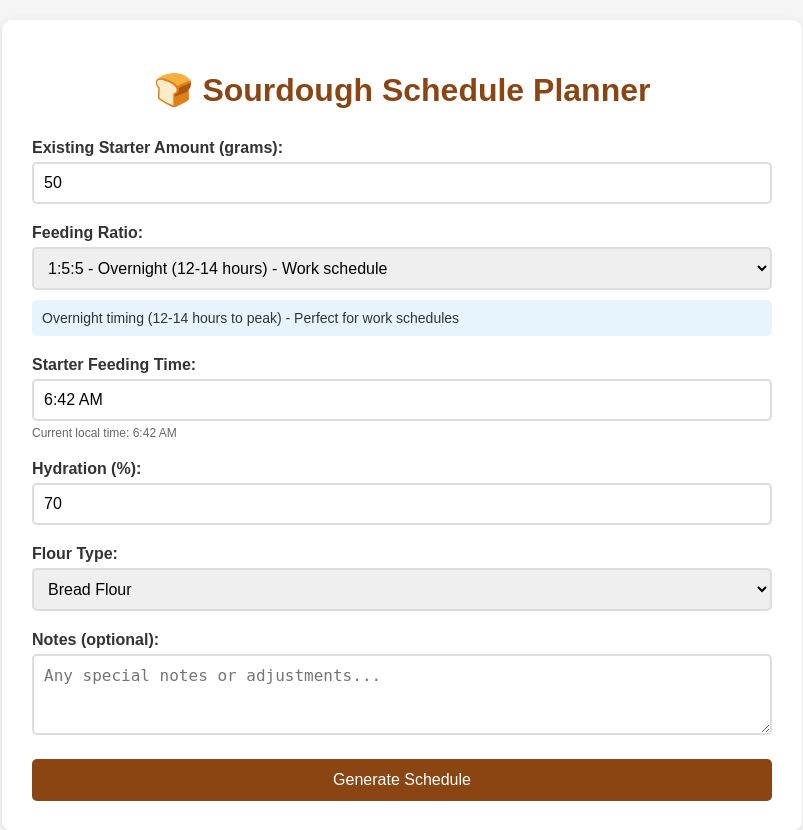
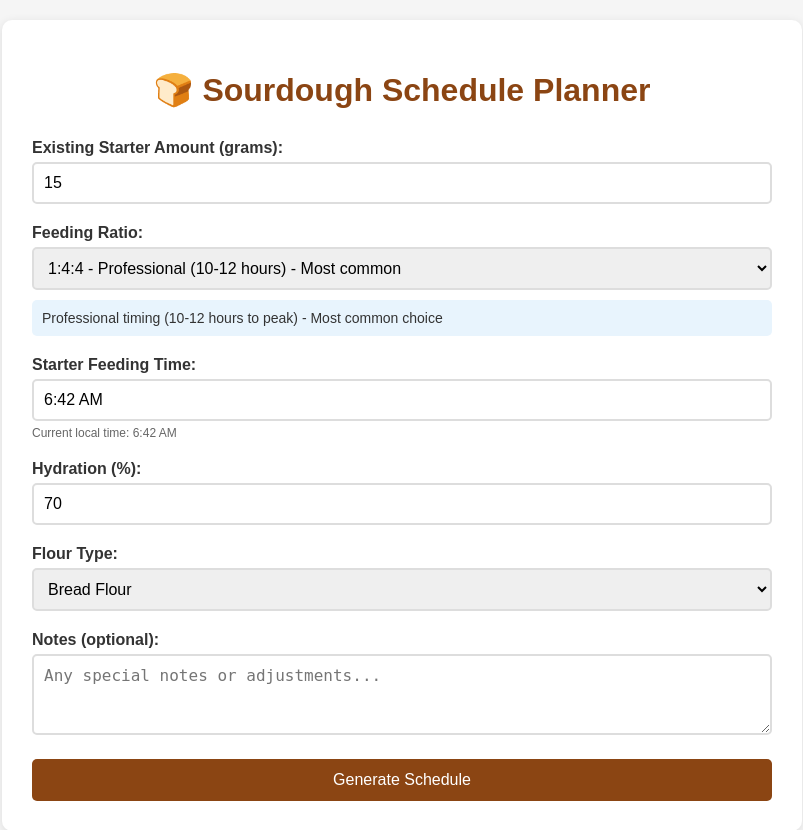
Before and after one commit to vibinwithmike/sourdoughbread-planner, a Flask app: page / in a window 1280 px wide. Shown: the top 830 px of the page, without its empty margins (238-1041 px from the left). Run offline with Flask 3, Linux system fonts and the light colour scheme.

Commit message:
Update index.html

```diff
--- a/templates/index.html
+++ b/templates/index.html
@@ -122,7 +122,7 @@
         <form id="scheduleForm">
             <div class="form-group">
                 <label for="existing_starter_amount">Existing Starter Amount (grams):</label>
-                <input type="number" id="existing_starter_amount" name="existing_starter_amount" value="50" max="200">
+                <input type="number" id="existing_starter_amount" name="existing_starter_amount" value="15" max="200">
             </div>
 
             <div class="form-group">
@@ -131,8 +131,8 @@
                     <option value="1:1:1">1:1:1 - Fast (4-6 hours) - Same day baking</option>
                     <option value="1:2:2">1:2:2 - Moderate (6-8 hours) - Balanced timing</option>
                     <option value="1:3:3">1:3:3 - Standard (8-10 hours) - Daily maintenance</option>
-                    <option value="1:4:4">1:4:4 - Professional (10-12 hours) - Most common</option>
-                    <option value="1:5:5" selected>1:5:5 - Overnight (12-14 hours) - Work schedule</option>
+                    <option value="1:4:4" selected>1:4:4 - Professional (10-12 hours) - Most common</option>
+                    <option value="1:5:5">1:5:5 - Overnight (12-14 hours) - Work schedule</option>
                     <option value="1:10:10">1:10:10 - Extended (16-24 hours) - Weekend baking</option>
                 </select>
                 <div class="ratio-info" id="ratioInfo">
```
